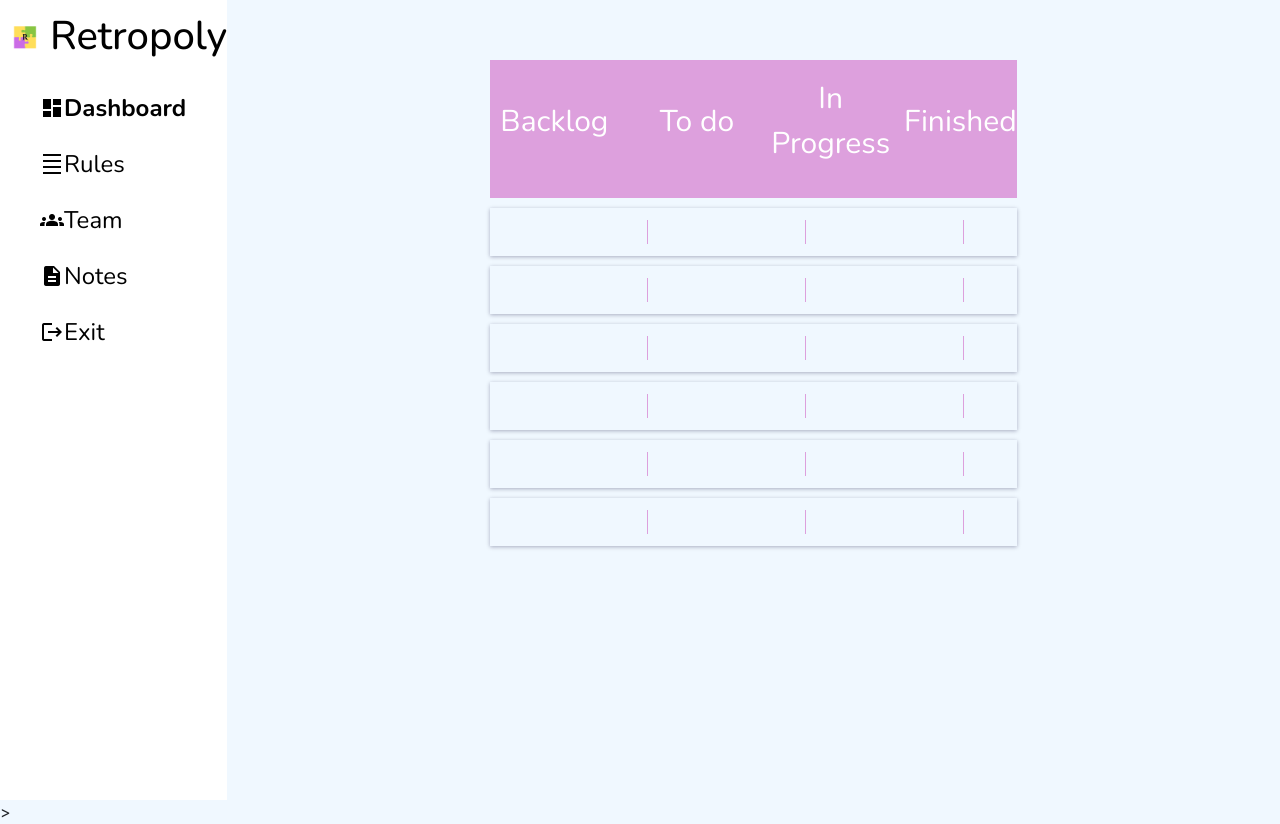
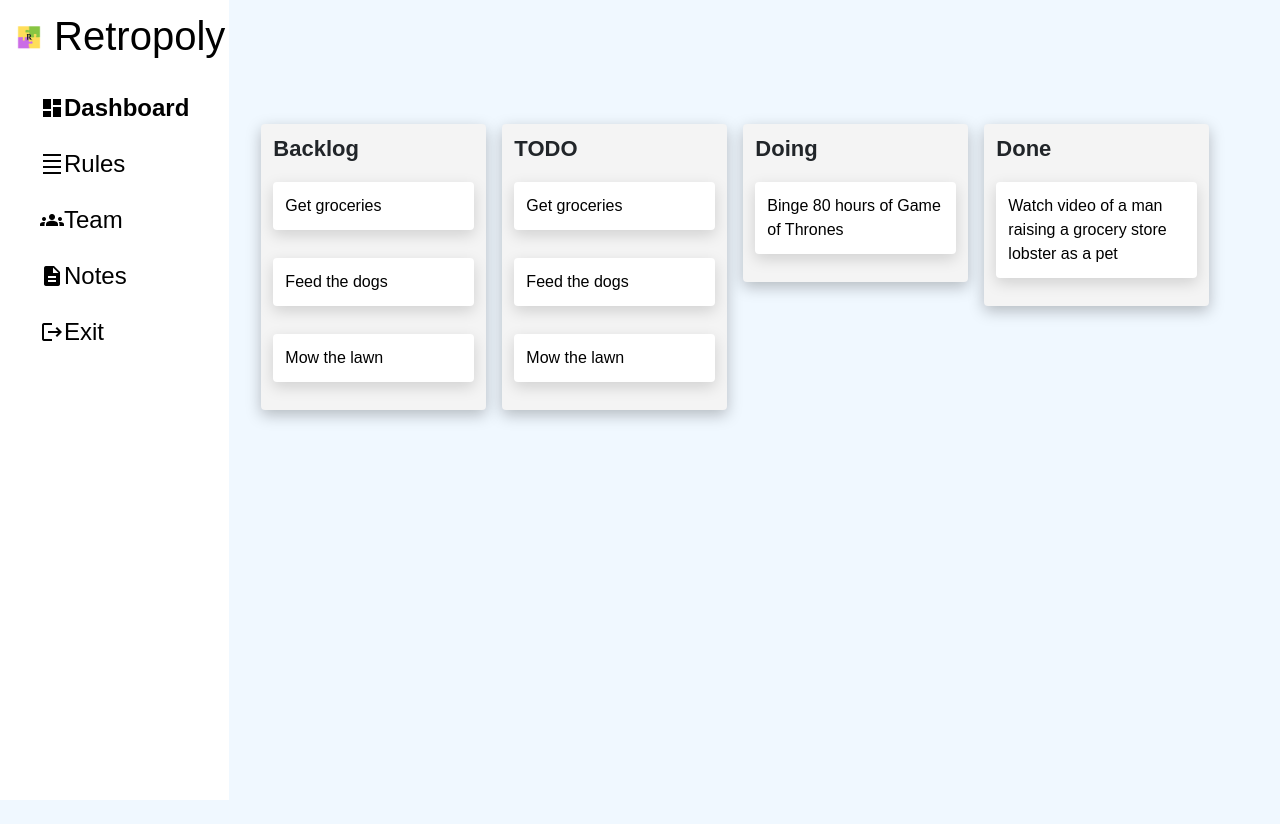
Before and after one commit to Dream-Team-33/Retropoly, a Flask app: page /dashboard/ in a window 1280 px wide. After the commit the page ends 800 px from the top, so only its background shows below. Run offline with Flask 2, Linux system fonts and the light colour scheme; some libraries are stand-ins or nearby versions.

Commit message:
dashboard2 renamed and url update

```diff
--- a/Application.py
+++ b/Application.py
@@ -24,7 +24,3 @@ def home2():
 @app.route('/dashboard/')
 def dashboard():
     return render_template('dashboard.html')
-
-@app.route('/dashboard/dashboard')
-def dashboard2():
-    return render_template('dashboard2.html')
--- a/static/css/dashboard.css
+++ b/static/css/dashboard.css
@@ -6,13 +6,21 @@
 	list-style: none !important;
 	outline: none !important;
 	padding: 0;
+    margin: 0;
+    box-sizing: border-box;
+    font-family: sans-serif;
+
+    -ms-overflow-style: none; /* IE and Edge */
+    scrollbar-width: none; /* Firefox */
 }
+*::-webkit-scrollbar {
+    display: none;
+  }
 
 body {
     min-height: 100vh;
     background: aliceblue;
 }
-
 
 /*=====================
        Icons
@@ -42,8 +50,6 @@ body {
 	/* Support for IE. */
 	font-feature-settings: 'liga';
 }
-
-
 
 /*=====================
        Side Bar
@@ -94,58 +100,73 @@ li { color: black; }
 
 .side-bar .active{ font-weight: bolder; }
 
+/* ---- BOARD ---- */
+.board{ margin: 100px auto;}
+#todo-form {
+    padding: 32px 32px 0;
+  }
 
+.lanes {
+    display: flex;
+    align-items: flex-start;
+    justify-content: start;
+    gap: 16px;
 
-/*=====================
-       Table
-=====================*/
-.table-box{ margin: 50px auto;}
+    padding: 24px 32px;
 
-.table-row{
-    display: table;
-    width: 50%;
-    margin: 10px auto;
-    /* font-family: sans-serif; */
-    background: transparent;
-    padding: 12px 0;
-    color: #555;
-    font-size: 30px;
-    box-shadow: 0 1px 4px 0 rgba(0, 0, 50, 0.3);
-}
+    overflow: scroll;
+    height: 100%;
+  }
 
-.table-cell{
-    display: table-cell;
-    width: 30%;
-    text-align: center;
-    padding: 4px 0;
-    border-right: 1px solid plum;
-    vertical-align: middle;
-}
+  .heading {
+    font-size: 22px;
+    font-weight: bold;
+    margin-bottom: 8px;
+  }
 
-.table-head{
-    background: plum;
-    box-shadow: none;
+  .swim-lane {
+    display: flex;
+    flex-direction: column;
+    gap: 12px;
+
+    background: #f4f4f4;
+    box-shadow: 0px 5px 15px rgba(0, 0, 0, 0.25);
+
+    padding: 12px;
+    border-radius: 4px;
+    width: 225px;
+    min-height: 120px;
+
+    flex-shrink: 0;
+  }
+
+  .task {
+    background: white;
+    color: black;
+    box-shadow: 0px 5px 15px rgba(0, 0, 0, 0.15);
+
+    padding: 12px;
+    border-radius: 4px;
+
+    font-size: 16px;
+    cursor: move;
+  }
+
+  .is-dragging {
+    scale: 1.05;
+    box-shadow: 0px 5px 15px rgba(0, 0, 0, 0.25);
+    background: rgb(50, 50, 50);
     color: white;
-    font-weight: 400;
-}
+  }
 
-.table-head .table-cell{ border-right: none; }
-
-.last-cell{ border-right: none; }
-
-.first-cell {
-    text-align: left;
-    padding-left: 10px;
-}
-
-/* combine Table and sidebar */
+  /* combine Table and sidebar */
 
 .MainFlex
 {
     display: flex;
 }
 
-.table-box
+.board
 {
     flex-basis: 100%;
 }
--- a/templates/dashboard.html
+++ b/templates/dashboard.html
@@ -1,26 +1,33 @@
 <!DOCTYPE html>
 <html lang="en">
+
 <head>
   <meta http-equiv="Content-Type" content="text/html; charset=utf-8" />
 
   <title>Retropoly | Dashboard</title>
-    <link rel="icon" href="/static/images/logo.png" type="image/x-icon"> <!--add icon link. This icon will show next to Title-->
-    <link rel="stylesheet" href="https://stackpath.bootstrapcdn.com/bootstrap/4.1.1/css/bootstrap.min.css" integrity="sha384-WskhaSGFgHYWDcbwN70/dfYBj47jz9qbsMId/iRN3ewGhXQFZCSftd1LZCfmhktB" crossorigin="anonymous">
-    <link rel="stylesheet" type="text/css" href="/static/css/dashboard.css"/> <!--link to dashboard.css file-->
-    <link rel="stylesheet" type="text/css" href="/static/js/dashboard.js"/> <!--link to dashboard.js file-->
-    <link rel="stylesheet" href="https://use.fontawesome.com/releases/v5.1.0/css/all.css" integrity="sha384-lKuwvrZot6UHsBSfcMvOkWwlCMgc0TaWr+30HWe3a4ltaBwTZhyTEggF5tJv8tbt" crossorigin="anonymous">
-    <link rel="stylesheet" type="text/css" href="css/jquery.fancybox.min.css"/>
-    <link rel="stylesheet" type="text/css" href="css/owl.carousel.min.css"/>
-    <link rel="stylesheet" type="text/css" href="css/owl.theme.default.min.css"/>
-    <link href="https://fonts.googleapis.com/icon?family=Material+Icons" rel="stylesheet"> <!--Google Icons fonts-->
+  <link rel="icon" href="/static/images/logo.png" type="image/x-icon">
+  <!--add icon link. This icon will show next to Title-->
+  <link rel="stylesheet" href="https://stackpath.bootstrapcdn.com/bootstrap/4.1.1/css/bootstrap.min.css"
+    integrity="sha384-WskhaSGFgHYWDcbwN70/dfYBj47jz9qbsMId/iRN3ewGhXQFZCSftd1LZCfmhktB" crossorigin="anonymous">
+  <link rel="stylesheet" type="text/css" href="/static/css/dashboard.css" /> <!--link to dashboard.css file-->
+  <link rel="stylesheet" href="https://use.fontawesome.com/releases/v5.1.0/css/all.css"
+    integrity="sha384-lKuwvrZot6UHsBSfcMvOkWwlCMgc0TaWr+30HWe3a4ltaBwTZhyTEggF5tJv8tbt" crossorigin="anonymous">
+  <link rel="stylesheet" type="text/css" href="css/jquery.fancybox.min.css" />
+  <link rel="stylesheet" type="text/css" href="css/owl.carousel.min.css" />
+  <link rel="stylesheet" type="text/css" href="css/owl.theme.default.min.css" />
 
   <!-- Font Google -->
+  <link href="https://fonts.googleapis.com/icon?family=Material+Icons" rel="stylesheet"> <!--Google Icons fonts-->
   <link href="https://fonts.googleapis.com/css?family=Open+Sans:300,400,600,700,800" rel="stylesheet">
   <link href="https://fonts.googleapis.com/css?family=Poppins:300,400,500,600,700" rel="stylesheet">
   <link rel="preconnect" href="https://fonts.googleapis.com">
   <link rel="preconnect" href="https://fonts.gstatic.com" crossorigin>
-    <link href="https://fonts.googleapis.com/css2?family=Nunito:ital,wght@0,200;0,300;0,400;0,500;0,600;0,700;0,800;0,900;0,1000;1,200;1,300;1,400;1,500;1,600;1,700;1,800;1,900;1,1000&family=Poppins:wght@200&display=swap" rel="stylesheet">
+  <link
+    href="https://fonts.googleapis.com/css2?family=Nunito:ital,wght@0,200;0,300;0,400;0,500;0,600;0,700;0,800;0,900;0,1000;1,200;1,300;1,400;1,500;1,600;1,700;1,800;1,900;1,1000&family=Poppins:wght@200&display=swap"
+    rel="stylesheet">
   <meta name="viewport" content="width=device-width, initial-scale=1.0">
+
+  <script src="/static/js/drag.js" defer></script> <!--Link to the drag.js file-->
 </head>
 
 <body>
@@ -40,7 +47,7 @@
                     team members (Team), notes to be taken (Notes) and exit function
                     (Exit)
                 -->
-                <li><span class="material-icons-outlined">dashboard</span><a href="dashboard" class="active">Dashboard</a></li>
+        <li><span class="material-icons-outlined">dashboard</span><a href="#" class="active">Dashboard</a></li>
         <li><span class="material-icons-outlined">density_small</span><a href="#">Rules</a></li>
         <li><span class="material-icons-outlined">groups</span><a href="#">Team</a></li>
         <li><span class="material-icons-outlined">description</span><a href="#">Notes</a></li>
@@ -49,158 +56,44 @@
     </div><!--End layout of side bar-->
 
     <!--Table-->
-        <!--Start of table-->
-        <div class="table-box">
-            <div class="table-row table-head">
-                <!--Title of each header-->
-                <div class="table-cell first-cell"> <!--Backlog-->
-                    <p>Backlog</p>
+    <div class="board">
+      <!-- <form id="todo-form">
+        <input type="text" placeholder="New TODO..." id="todo-input" />
+        <button type="submit" onclick="" >Add +</button>
+      </form> -->
+      <div class="lanes">
+        <div class="swim-lane">
+          <h3 class="heading">Backlog</h3>
+
+          <p class="task" draggable="true">Get groceries</p>
+          <p class="task" draggable="true">Feed the dogs</p>
+          <p class="task" draggable="true">Mow the lawn</p>
+        </div>
+        <div class="swim-lane" id="todo-lane">
+          <h3 class="heading">TODO</h3>
+
+          <p class="task" draggable="true">Get groceries</p>
+          <p class="task" draggable="true">Feed the dogs</p>
+          <p class="task" draggable="true">Mow the lawn</p>
         </div>
 
-                <div class="table-cell"> <!--To do-->
-                    <p>To do</p>
+        <div class="swim-lane">
+          <h3 class="heading">Doing</h3>
+
+          <p class="task" draggable="true">Binge 80 hours of Game of Thrones</p>
         </div>
 
-                <div class="table-cell"> <!--In Progress-->
-                    <p>In Progress</p>
+        <div class="swim-lane">
+          <h3 class="heading">Done</h3>
+
+          <p class="task" draggable="true">
+            Watch video of a man raising a grocery store lobster as a pet
+          </p>
         </div>
-
-                <div class="table-cell last-cell"> <!--Finished-->
-                    <p>Finished</p>
+      </div>
     </div>
   </div>
 
+</body>
 
-            <!--empty cells for now-->
-            <div class="table-row">
-                <!--Title of each header-->
-                <div class="table-cell first-cell"> <!--Backlog-->
-                    <p></p>
-                </div>
-
-                <div class="table-cell"> <!--To do-->
-                    <p></p>
-                </div>
-
-                <div class="table-cell"> <!--In Progress-->
-                    <p></p>
-                </div>
-
-                <div class="table-cell last-cell"> <!--Finished-->
-                    <p></p>
-                </div>
-            </div>
-
-
-            <!--empty cells for now-->
-            <div class="table-row">
-                <!--Title of each header-->
-                <div class="table-cell first-cell"> <!--Backlog-->
-                    <p></p>
-                </div>
-
-                <div class="table-cell"> <!--To do-->
-                    <p></p>
-                </div>
-
-                <div class="table-cell"> <!--In Progress-->
-                    <p></p>
-                </div>
-
-                <div class="table-cell last-cell"> <!--Finished-->
-                    <p></p>
-                </div>
-            </div>
-
-            <!--empty cells for now-->
-            <div class="table-row">
-                <!--Title of each header-->
-                <div class="table-cell first-cell"> <!--Backlog-->
-                    <p></p>
-                </div>
-
-                <div class="table-cell"> <!--To do-->
-                    <p></p>
-                </div>
-
-                <div class="table-cell"> <!--In Progress-->
-                    <p></p>
-                </div>
-
-                <div class="table-cell last-cell"> <!--Finished-->
-                    <p></p>
-                </div>
-            </div>
-
-
-            <!--empty cells for now-->
-            <div class="table-row">
-                <!--Title of each header-->
-                <div class="table-cell first-cell"> <!--Backlog-->
-                    <p></p>
-                </div>
-
-                <div class="table-cell"> <!--To do-->
-                    <p></p>
-                </div>
-
-                <div class="table-cell"> <!--In Progress-->
-                    <p></p>
-                </div>
-
-                <div class="table-cell last-cell"> <!--Finished-->
-                    <p></p>
-                </div>
-            </div>
-
-
-            <!--empty cells for now-->
-            <div class="table-row">
-                <!--Title of each header-->
-                <div class="table-cell first-cell"> <!--Backlog-->
-                    <p></p>
-                </div>
-
-                <div class="table-cell"> <!--To do-->
-                    <p></p>
-                </div>
-
-                <div class="table-cell"> <!--In Progress-->
-                    <p></p>
-                </div>
-
-                <div class="table-cell last-cell"> <!--Finished-->
-                    <p></p>
-                </div>
-            </div>
-
-
-            <!--empty cells for now-->
-            <div class="table-row">
-                <!--Title of each header-->
-                <div class="table-cell first-cell"> <!--Backlog-->
-                    <p></p>
-                </div>
-
-                <div class="table-cell"> <!--To do-->
-                    <p></p>
-                </div>
-
-                <div class="table-cell"> <!--In Progress-->
-                    <p></p>
-                </div>
-
-                <div class="table-cell last-cell"> <!--Finished-->
-                    <p></p>
-                </div>
-            </div>
-
-        </div><!--End of table-->
-    </div><!--Used to create a flex box for the side bar and the table to live together-->>
-
-    <!--Cards: description of 3 cards and what they do-->
-    <!--1. "Keep Doing", 2. "Doing Better", 3. "Stop Doing"-->
-
-
-</body>
 </html>
```
Also changed, not shown: static/css/dashboard2.css (deleted, +0 -172 lines), templates/dashboard2.html (deleted, +0 -103 lines). Lines whose indentation alone changed are shown as unchanged.
